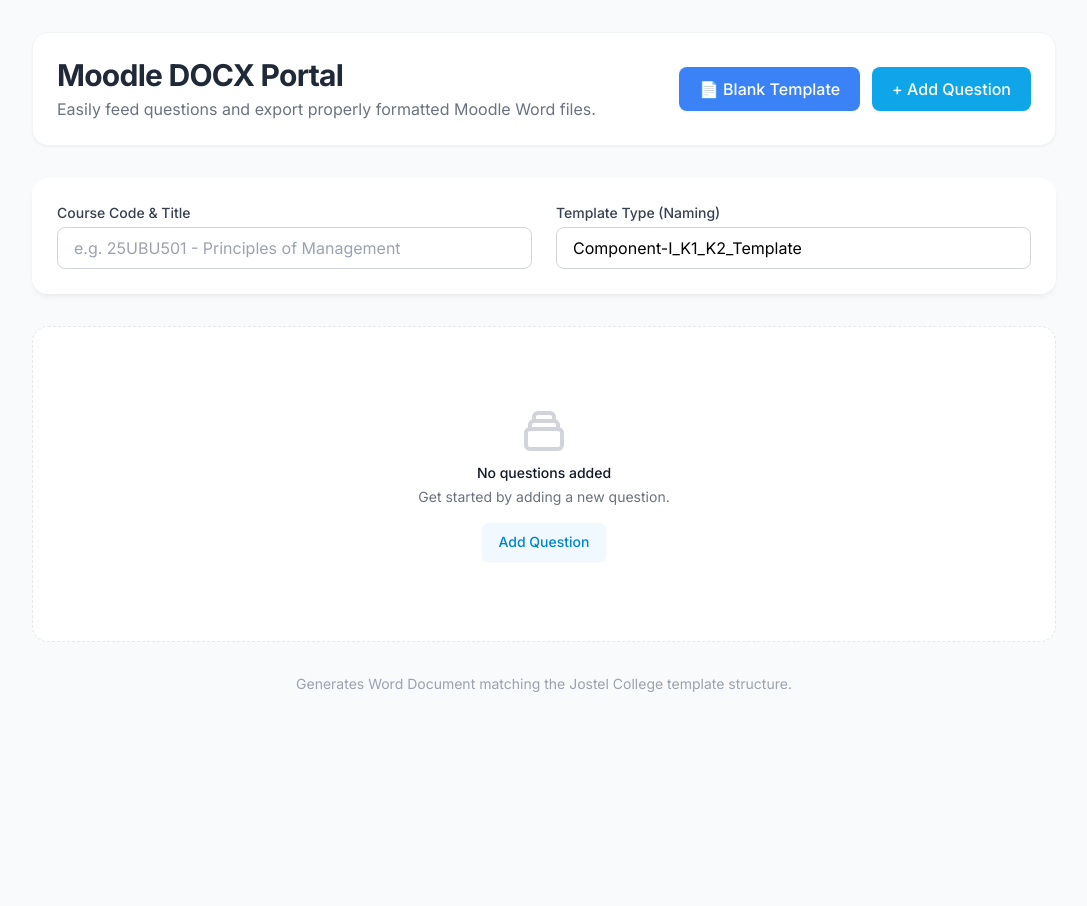
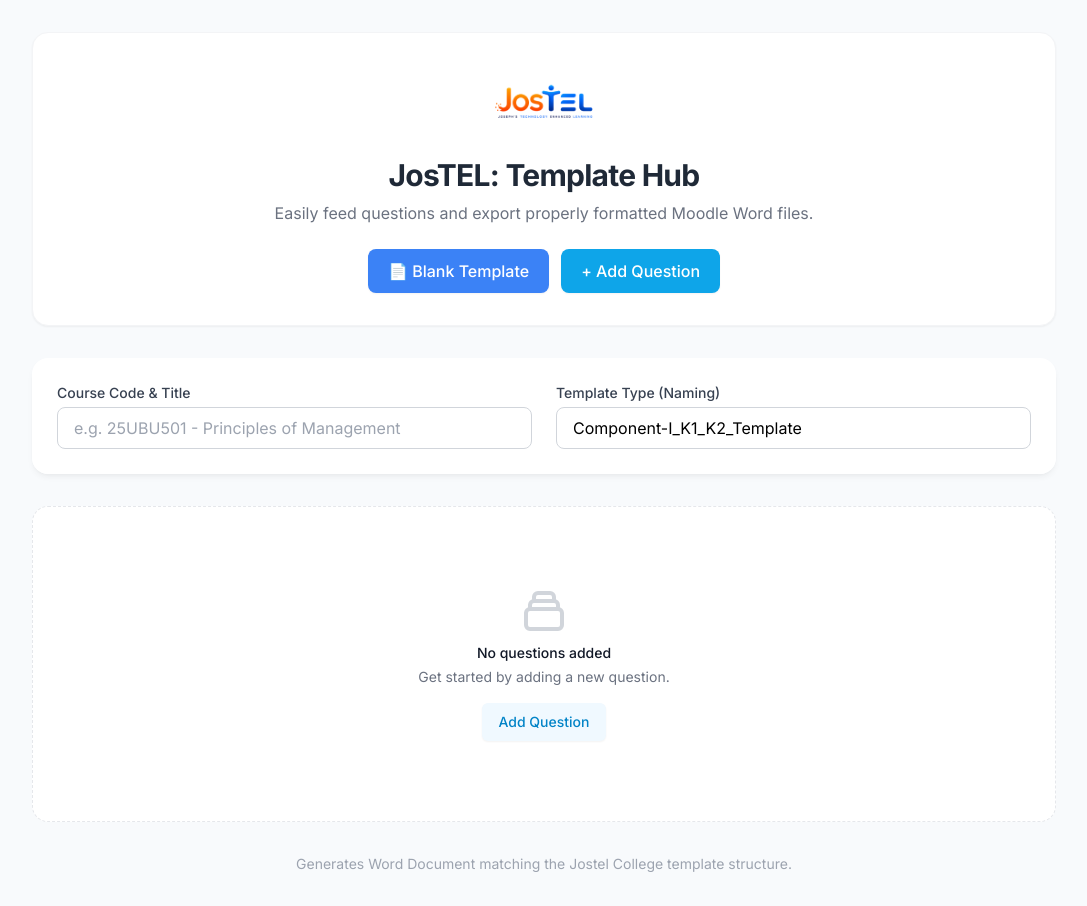
Before and after one commit to ajayjames027/jostel_automation, a plain HTML site: page Quiz_Format_Portal.html in a window 1280 px wide. Shown: the whole page, without its empty margins (96-1183 px from the left). Before the commit the page ends 800 px from the top, so only its background shows below. Drawn offline with nearby package versions, Linux system fonts and the light colour scheme.

Commit message:
style(ui): rebrand dashboard header to JosTEL Template Hub and align design language with Grade Fetcher UI

```diff
--- a/Quiz_Format_Portal.html
+++ b/Quiz_Format_Portal.html
@@ -4,7 +4,7 @@
 <head>
     <meta charset="UTF-8">
     <meta name="viewport" content="width=device-width, initial-scale=1.0">
-    <title>Moodle Quiz DOCX Generator</title>
+    <title>JosTEL: Template Hub</title>
     <!-- Tailwind CSS for sleek, modern UI -->
     <script src="https://cdn.tailwindcss.com"></script>
     <link href="https://fonts.googleapis.com/css2?family=Inter:wght@400;500;600;700&display=swap" rel="stylesheet">
@@ -83,14 +83,13 @@
     <div id="app" class="min-h-screen p-4 md:p-8">
         <div class="max-w-5xl mx-auto">
             <!-- Header -->
-            <header
-                class="mb-8 text-center md:text-left flex flex-col md:flex-row justify-between items-center bg-white p-6 rounded-2xl shadow-sm border border-gray-100">
+            <header class="mb-8 text-center flex flex-col justify-center items-center bg-white p-8 rounded-2xl shadow-sm border border-gray-100 relative">
+                <img src="./jostel_logo.png" alt="Jostel Logo" class="h-20 mb-3 object-contain" onerror="this.style.display='none'">
                 <div>
-                    <h1 class="text-3xl font-bold text-gray-800 tracking-tight">Moodle DOCX Portal</h1>
-                    <p class="text-gray-500 mt-1">Easily feed questions and export properly formatted Moodle Word files.
-                    </p>
+                    <h1 class="text-3xl font-bold text-gray-800 tracking-tight">JosTEL: Template Hub</h1>
+                    <p class="text-gray-500 mt-2">Easily feed questions and export properly formatted Moodle Word files.</p>
                 </div>
-                <div class="mt-4 md:mt-0 flex gap-3 flex-wrap justify-center md:justify-end">
+                <div class="mt-6 flex gap-3 flex-wrap justify-center">
                     <!--<button @click="showModal = true" class="px-5 py-2.5 bg-purple-500 hover:bg-purple-600 text-white font-medium rounded-lg shadow-sm transition-all focus:ring-4 focus:ring-purple-100 flex items-center gap-2">
                         ✨ AI Generator
                     </button>-->
```
